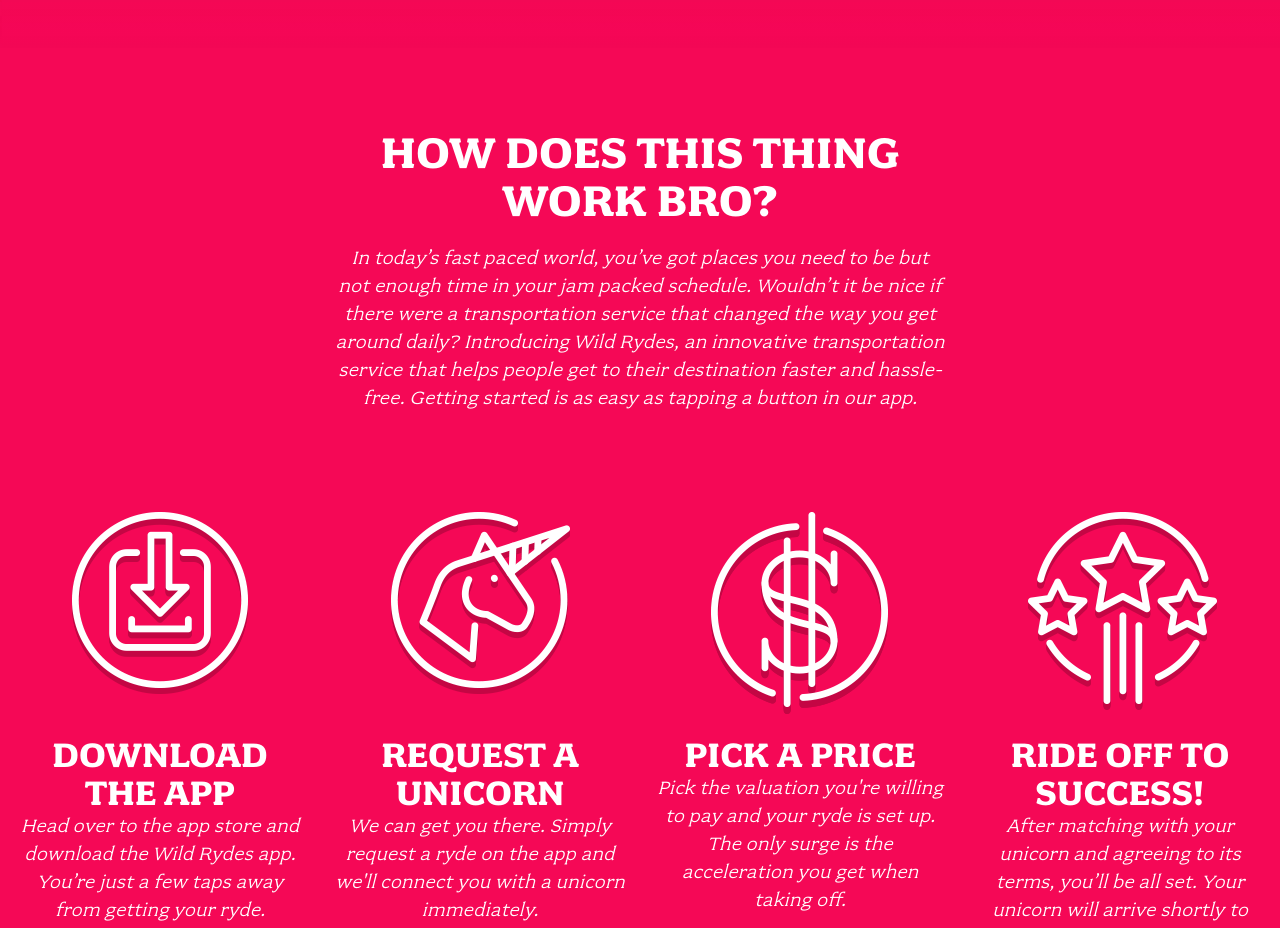
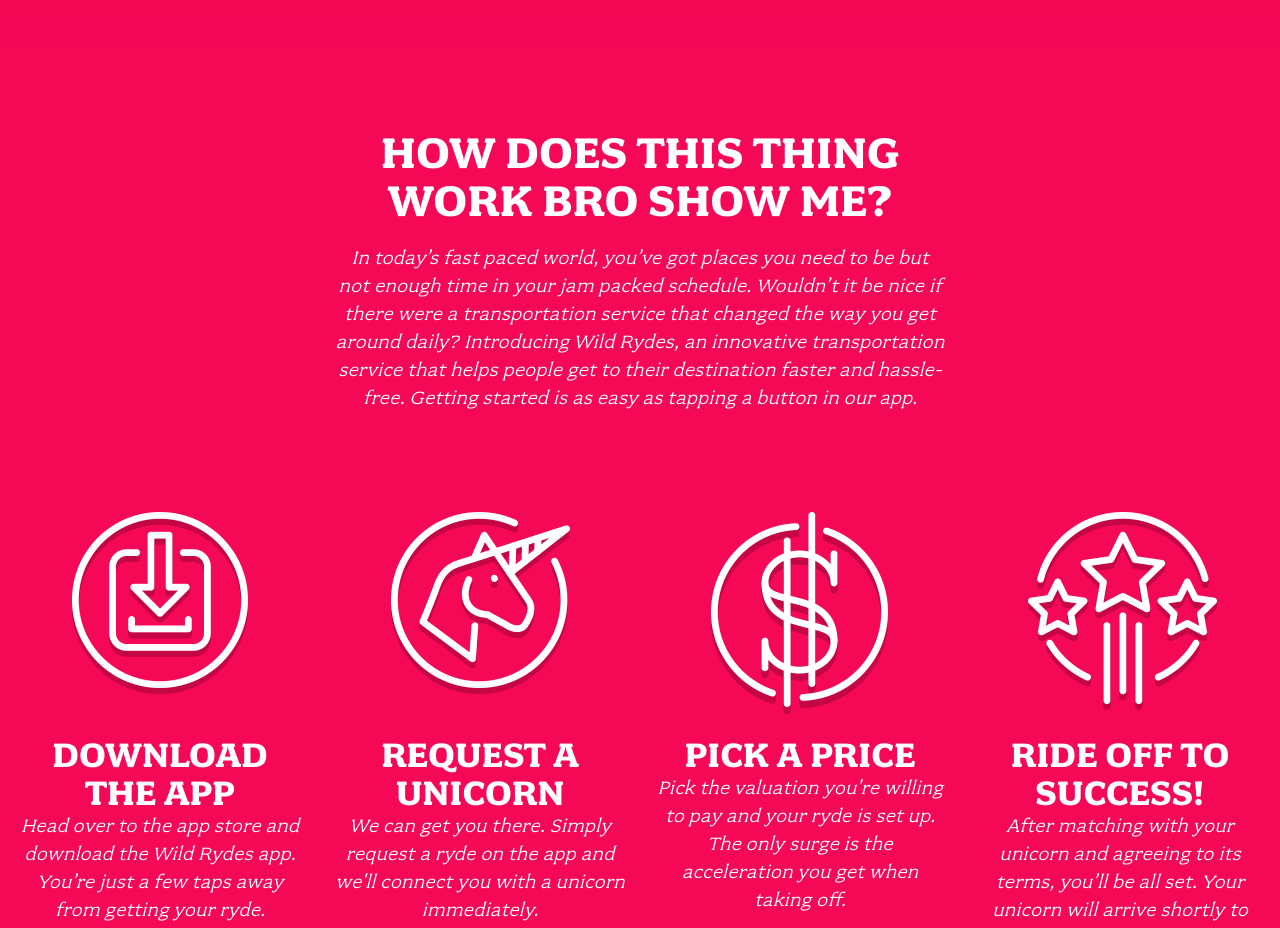
Before and after one commit to samuelmag/wildrydes-site, a plain HTML site: page index.html in a window 1280 px wide. Shown: the part 900-1828 px from the top of the page. Drawn offline with Linux system fonts and the light colour scheme.

Commit message:
Update index.html

```diff
--- a/index.html
+++ b/index.html
@@ -30,7 +30,7 @@
 
   <section class="home-about">
     <div class="row column large-9 xlarge-6 xxlarge-4">
-      <h2 class="section-title">How Does This THING Work Bro?</h2>
+      <h2 class="section-title">How Does This THING Work Bro Show Me?</h2>
       <p class="content">
         In today’s fast paced world, you’ve got places you need to be but not enough time in your jam packed schedule. Wouldn’t it be nice if there were a transportation service that changed the way you get around daily? Introducing Wild Rydes, an innovative transportation service that helps people get to their destination faster and hassle-free. Getting started is as easy as tapping a button in our app.
       </p>
```
